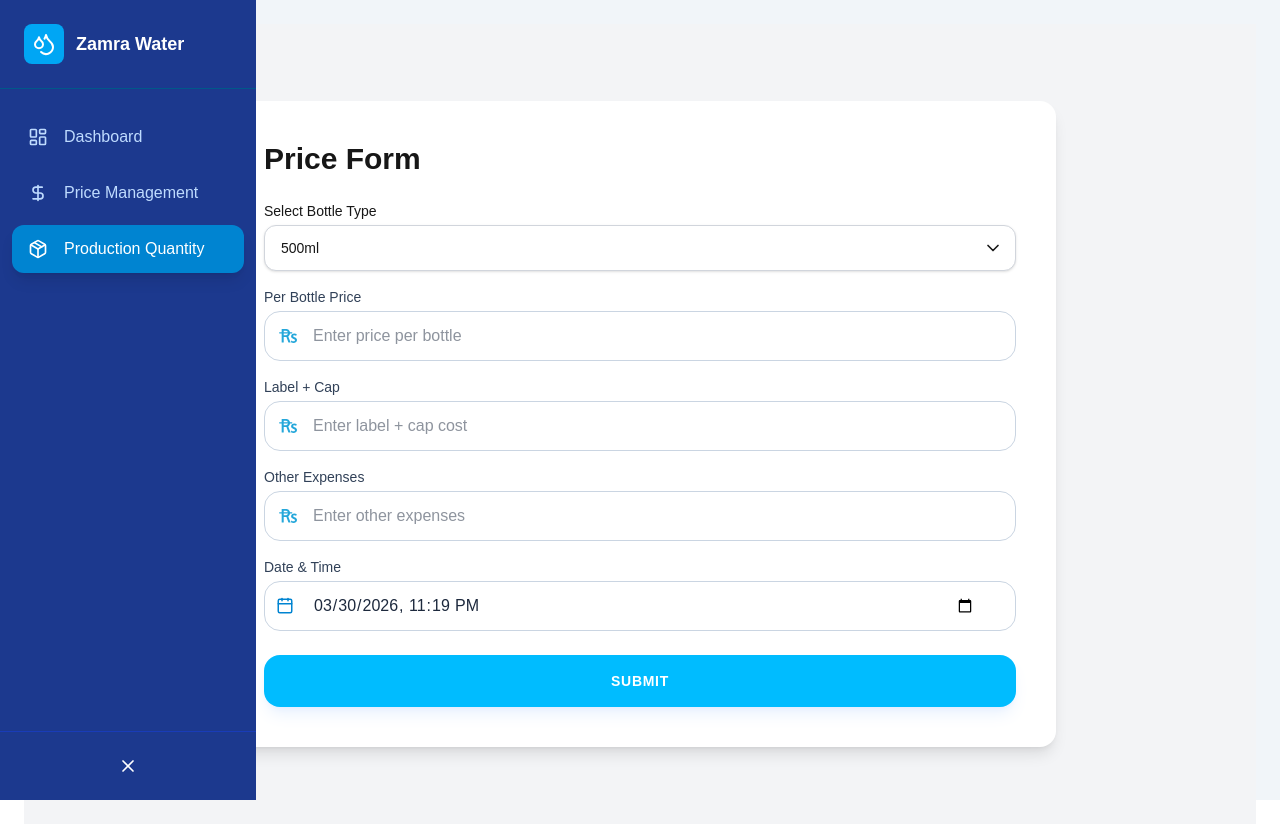
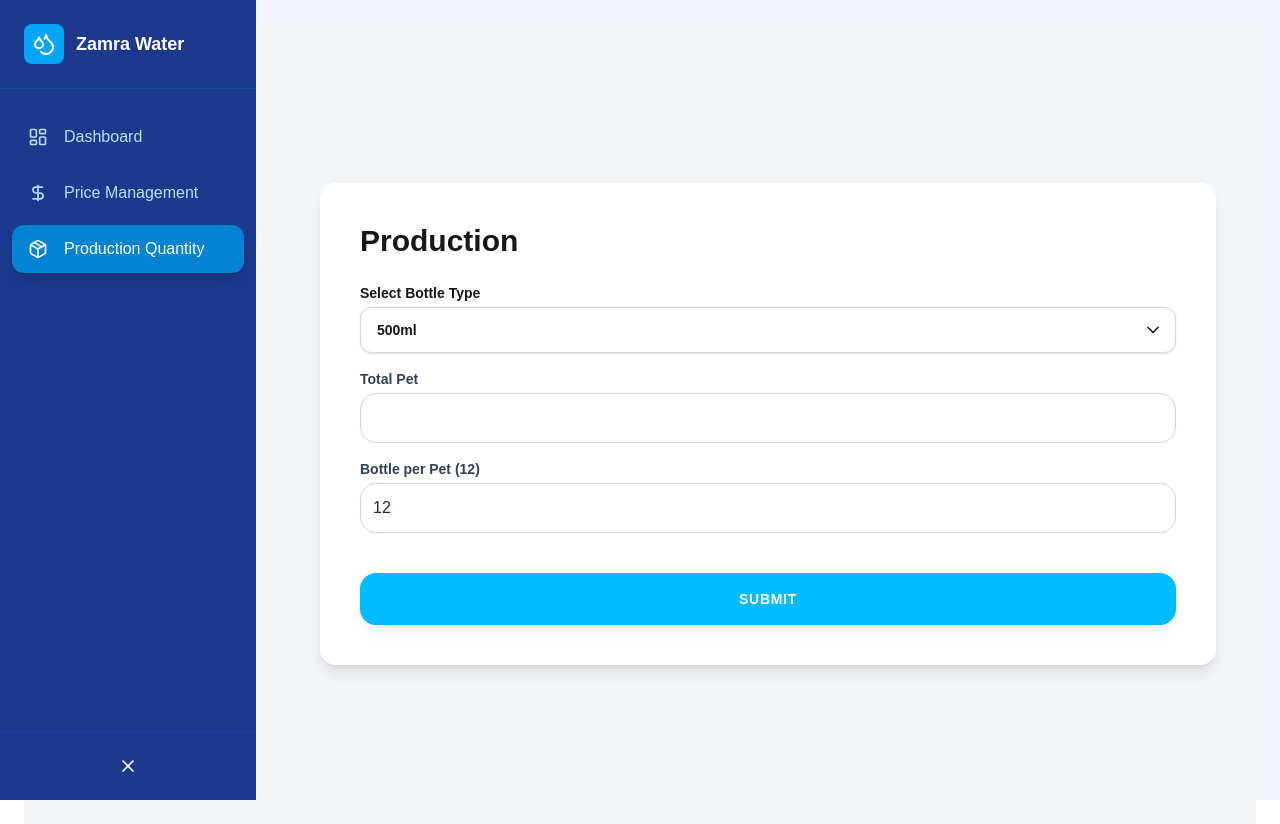
Before and after one commit to SaqibYounas/Zamra, a Next.js app: page /production in a window 1280 px wide. Built offline with nearby package versions, Linux system fonts and the light colour scheme.

Commit message:
Update the UI

```diff
--- a/app/(dashboard)/dashboard/page.tsx
+++ b/app/(dashboard)/dashboard/page.tsx
@@ -6,7 +6,7 @@ const metrics = [
   'Today Stock',
   'Total Cost',
   'Profit Today',
-  'Over all Stock',
+  'Overall Stock',
 ] as const;
 
 export default function DashboardPage() {
@@ -17,7 +17,7 @@ export default function DashboardPage() {
           Business Dashboard
         </h1>
 
-        <div className="grid grid-cols-1 sm:grid-cols-2 md:grid-cols-2 lg:grid-cols-2 gap-6">
+        <div className="grid grid-cols-1 sm:grid-cols-2 gap-6">
           {metrics.map((metric) => (
             <GraphCard key={metric} title={metric} />
           ))}
--- a/app/(dashboard)/price/page.tsx
+++ b/app/(dashboard)/price/page.tsx
@@ -1,6 +1,6 @@
 'use client';
 
-import { useState, ChangeEvent } from 'react';
+import { useState } from 'react';
 import { Calendar } from 'lucide-react';
 import WaterInputField from '../../src/components/inputFields/InputField';
 import Button from '../../src/components/button/Button';
@@ -35,11 +35,13 @@ export default function WaterFormPage() {
   };
 
   return (
-    <div className="flex items-center justify-center min-h-screen bg-gray-100">
-      <main className="w-full max-w-4xl p-4 md:p-8">
-        <div className="bg-white shadow-lg rounded-2xl p-6 md:p-10 w-full">
+    <div className="flex justify-center min-h-screen bg-gray-100">
+      <div className="hidden md:block w-64"></div>
+
+      <main className="flex-1 flex items-center justify-center p-4 md:p-8">
+        <div className="bg-white shadow-lg rounded-2xl p-6 md:p-10 w-full max-w-4xl">
           <h1 className="text-2xl md:text-3xl font-bold text-center md:text-left mb-6">
-            Price Form
+            Price
           </h1>
 
           <Dropdown
@@ -49,47 +51,37 @@ export default function WaterFormPage() {
             onChange={(val) => handleChange('type', val)}
           />
 
+          {/* Input fields */}
           <WaterInputField
             label="Per Bottle Price"
             customicon={RsIcon}
             type="number"
             value={formData.price}
-            onChange={(e: ChangeEvent<HTMLInputElement>) =>
-              handleChange('price', e.target.value)
-            }
+            onChange={(e) => handleChange('price', e.target.value)}
             placeholder="Enter price per bottle"
           />
-
           <WaterInputField
             label="Label + Cap"
             customicon={RsIcon}
             type="number"
             value={formData.labelCap}
-            onChange={(e: ChangeEvent<HTMLInputElement>) =>
-              handleChange('labelCap', e.target.value)
-            }
+            onChange={(e) => handleChange('labelCap', e.target.value)}
             placeholder="Enter label + cap cost"
           />
-
           <WaterInputField
             label="Other Expenses"
             customicon={RsIcon}
             type="number"
             value={formData.otherExpense}
-            onChange={(e: ChangeEvent<HTMLInputElement>) =>
-              handleChange('otherExpense', e.target.value)
-            }
+            onChange={(e) => handleChange('otherExpense', e.target.value)}
             placeholder="Enter other expenses"
           />
-
           <WaterInputField
             label="Date & Time"
             icon={Calendar}
             type="datetime-local"
             value={formData.date}
-            onChange={(e: ChangeEvent<HTMLInputElement>) =>
-              handleChange('date', e.target.value)
-            }
+            onChange={(e) => handleChange('date', e.target.value)}
           />
 
           <Button label="Submit" onClick={handleSubmit} className="mt-6" />
--- a/app/(dashboard)/production/page.tsx
+++ b/app/(dashboard)/production/page.tsx
@@ -1,98 +1,162 @@
 'use client';
 
 import { useState, ChangeEvent } from 'react';
-import { Calendar } from 'lucide-react';
 import WaterInputField from '../../src/components/inputFields/InputField';
 import Button from '../../src/components/button/Button';
 import Dropdown from '../../src/components/dropdown/Dropdown';
-import RsIcon from '@/public/RupeesIcon';
 import { waterTypes } from '../data/waterTypes';
 
-interface WaterFormData {
-  type: string;
-  price: string;
-  labelCap: string;
-  otherExpense: string;
-  date: string;
-}
-
-export default function WaterFormPage() {
-  const [formData, setFormData] = useState<WaterFormData>({
+export default function ProductionPage() {
+  const [state, setState] = useState({
+    sidebarOpen: true,
+    activeTab: 'production-quantity',
     type: waterTypes[0].value,
-    price: '',
-    labelCap: '',
-    otherExpense: '',
-    date: new Date().toISOString().slice(0, 16),
+    formData: {} as Record<string, string>,
   });
 
-  const handleChange = (field: keyof WaterFormData, value: string) => {
-    setFormData((prev) => ({ ...prev, [field]: value }));
+  const updateState = (field: string, value: unknown) => {
+    setState((prev) => ({ ...prev, [field]: value }));
+  };
+
+  const handleChange = (field: string, value: string) => {
+    setState((prev) => ({
+      ...prev,
+      formData: { ...prev.formData, [field]: value },
+    }));
+  };
+
+  const renderFields = () => {
+    const { type, formData } = state;
+
+    switch (type) {
+      case '500ml':
+        return (
+          <>
+            <WaterInputField
+              label="Total Pet"
+              type="number"
+              value={formData.totalBottle || ''}
+              onChange={(e: ChangeEvent<HTMLInputElement>) =>
+                handleChange('totalBottle', e.target.value)
+              }
+            />
+            <WaterInputField
+              label="Bottle per Pet (12)"
+              type="number"
+              value={formData.perPet || '12'}
+              onChange={(e: ChangeEvent<HTMLInputElement>) =>
+                handleChange('perPet', e.target.value)
+              }
+            />
+          </>
+        );
+
+      case '1.5L':
+        return (
+          <>
+            <WaterInputField
+              label="Total Pet"
+              type="number"
+              value={formData.totalPet || ''}
+              onChange={(e: ChangeEvent<HTMLInputElement>) =>
+                handleChange('totalPet', e.target.value)
+              }
+            />
+            <WaterInputField
+              label="Bottle per Pet (6)"
+              type="number"
+              value={formData.perPet || '6'}
+              onChange={(e: ChangeEvent<HTMLInputElement>) =>
+                handleChange('perPet', e.target.value)
+              }
+            />
+          </>
+        );
+
+      case '5L':
+        return (
+          <WaterInputField
+            label="Total Bottles"
+            type="number"
+            value={formData.totalBottle || ''}
+            onChange={(e: ChangeEvent<HTMLInputElement>) =>
+              handleChange('totalBottle', e.target.value)
+            }
+          />
+        );
+
+      case '19L':
+        return (
+          <>
+            <WaterInputField
+              label="Quantity"
+              type="number"
+              value={formData.quantity || ''}
+              onChange={(e: ChangeEvent<HTMLInputElement>) =>
+                handleChange('quantity', e.target.value)
+              }
+            />
+            <WaterInputField
+              label="Total Price"
+              type="number"
+              value={formData.totalPrice || ''}
+              onChange={(e: ChangeEvent<HTMLInputElement>) =>
+                handleChange('totalPrice', e.target.value)
+              }
+            />
+          </>
+        );
+
+      case '19L Refill':
+        return (
+          <WaterInputField
+            label="Total Refill Today"
+            type="number"
+            value={formData.refill || ''}
+            onChange={(e: ChangeEvent<HTMLInputElement>) =>
+              handleChange('refill', e.target.value)
+            }
+          />
+        );
+
+      default:
+        return null;
+    }
   };
 
   const handleSubmit = () => {
-    console.log('Form submitted:', formData);
-    alert('Data submitted! Check console.');
+    console.log({ type: state.type, ...state.formData });
+    alert('Submitted!');
   };
 
   return (
-    <div className="flex items-center justify-center min-h-screen bg-gray-100">
-      <main className="w-full max-w-4xl p-4 md:p-8">
-        <div className="bg-white shadow-lg rounded-2xl p-6 md:p-10 w-full">
+    <div className="flex min-h-screen bg-gray-100">
+      <main
+        className={`flex-1 flex items-center justify-center p-4 md:p-8 transition-all duration-300 ease-in-out
+          ${state.sidebarOpen ? 'md:ml-64' : 'md:ml-20'}`}
+      >
+        <div className="w-full max-w-4xl bg-white shadow-lg rounded-2xl p-6 md:p-10 flex flex-col justify-center">
           <h1 className="text-2xl md:text-3xl font-bold text-center md:text-left mb-6">
-            Price Form
+            Production
           </h1>
 
           <Dropdown
             label="Select Bottle Type"
             options={waterTypes}
-            value={formData.type}
-            onChange={(val) => handleChange('type', val)}
+            value={state.type}
+            onChange={(val) => {
+              updateState('type', val);
+              updateState('formData', {});
+            }}
           />
 
-          <WaterInputField
-            label="Per Bottle Price"
-            customicon={RsIcon}
-            type="number"
-            value={formData.price}
-            onChange={(e: ChangeEvent<HTMLInputElement>) =>
-              handleChange('price', e.target.value)
-            }
-            placeholder="Enter price per bottle"
+          {renderFields()}
+
+          <Button
+            label="Submit"
+            onClick={handleSubmit}
+            className="mt-6 self-center md:self-start"
           />
-
-          <WaterInputField
-            label="Label + Cap"
-            customicon={RsIcon}
-            type="number"
-            value={formData.labelCap}
-            onChange={(e: ChangeEvent<HTMLInputElement>) =>
-              handleChange('labelCap', e.target.value)
-            }
-            placeholder="Enter label + cap cost"
-          />
-
-          <WaterInputField
-            label="Other Expenses"
-            customicon={RsIcon}
-            type="number"
-            value={formData.otherExpense}
-            onChange={(e: ChangeEvent<HTMLInputElement>) =>
-              handleChange('otherExpense', e.target.value)
-            }
-            placeholder="Enter other expenses"
-          />
-
-          <WaterInputField
-            label="Date & Time"
-            icon={Calendar}
-            type="datetime-local"
-            value={formData.date}
-            onChange={(e: ChangeEvent<HTMLInputElement>) =>
-              handleChange('date', e.target.value)
-            }
-          />
-
-          <Button label="Submit" onClick={handleSubmit} className="mt-6" />
         </div>
       </main>
     </div>
--- a/app/(login)/components/AdminLogin.tsx
+++ b/app/(login)/components/AdminLogin.tsx
@@ -1,5 +1,6 @@
 'use client';
 import { useState } from 'react';
+import { useRouter } from 'next/navigation';
 import {
   Lock,
   ShieldCheck,
@@ -19,6 +20,8 @@ interface FormState {
 }
 
 export default function PlantAdminForm() {
+  const router = useRouter();
+
   const [formState, setFormState] = useState<FormState>({
     operatorId: '',
     accessToken: '',
@@ -64,8 +67,22 @@ export default function PlantAdminForm() {
       return;
     }
 
-    setLoading(true);
-    setTimeout(() => setLoading(false), 2000);
+    if (
+      formState.operatorId === 'sufyanmalik804@zamra.pk' &&
+      formState.accessToken === 'zamra@804'
+    ) {
+      setLoading(true);
+      setTimeout(() => {
+        setLoading(false);
+        router.push('/dashboard');
+      }, 1000);
+    } else {
+      setFormState((prev) => ({
+        ...prev,
+        emailError: 'Invalid email or password',
+        passwordError: 'Invalid email or password',
+      }));
+    }
   };
 
   return (
@@ -125,8 +142,9 @@ export default function PlantAdminForm() {
               Online
             </span>
           </div>
-        </div>{' '}
+        </div>
         <AppButton
+          onClick={handleSubmit}
           label="Login"
           loading={loading}
           className="w-full bg-sky-400 hover:bg-sky-500 text-white shadow-md hover:shadow-lg transition-all"
--- a/app/src/components/button/Button.tsx
+++ b/app/src/components/button/Button.tsx
@@ -1,34 +1,29 @@
 'use client';
 import { Loader2 } from 'lucide-react';
-import { Fragment } from 'react';
-import { Button as HeadlessButton } from '@headlessui/react';
 
-interface ButtonProps {
+interface ButtonProps extends React.ButtonHTMLAttributes<HTMLButtonElement> {
   label: string;
   loading?: boolean;
-  onClick?: () => void;
-  disabled?: boolean;
-  className?: string;
 }
 
 export default function Button({
   label,
   loading = false,
-  onClick,
+  type = 'button',
   disabled = false,
   className = '',
+  ...props
 }: ButtonProps) {
   return (
-    <HeadlessButton as={Fragment} disabled={disabled || loading}>
     <button
-        onClick={onClick}
+      type={type}
       disabled={disabled || loading}
       className={`w-full flex items-center justify-center gap-3 py-4 rounded-2xl font-black uppercase text-sm tracking-wider transition-all shadow-lg shadow-blue-500/10
         ${loading || disabled ? 'bg-slate-800 cursor-not-allowed' : 'bg-sky-400 hover:bg-sky-500'}
         text-white ${className}`}
+      {...props}
     >
       {loading ? <Loader2 className="animate-spin" /> : label}
     </button>
-    </HeadlessButton>
   );
 }
--- a/app/src/components/dropdown/Dropdown.tsx
+++ b/app/src/components/dropdown/Dropdown.tsx
@@ -24,14 +24,12 @@ export default function Dropdown({
 }: DropdownProps) {
   return (
     <div className="mb-4 w-full">
-      {label && (
-        <label className="block mb-1 text-sm font-medium">{label}</label>
-      )}
+      {label && <label className="block mb-1 text-sm font-bold">{label}</label>}
 
       <Listbox value={value} onChange={onChange}>
         <div className="relative">
           <Listbox.Button className="relative w-full cursor-pointer rounded-xl border border-gray-300 bg-white py-3 pl-4 pr-10 text-left shadow-sm focus:outline-none focus:ring-2 focus:ring-sky-500 focus:border-sky-500 sm:text-sm">
-            <span className="block truncate">{value}</span>
+            <span className="block truncate font-semibold">{value}</span>
             <span className="absolute inset-y-0 right-0 flex items-center pr-3 pointer-events-none">
               <ChevronDown size={20} />
             </span>
@@ -57,7 +55,7 @@ export default function Dropdown({
                   {({ selected }) => (
                     <>
                       <span
-                        className={`block truncate ${selected ? 'font-medium' : 'font-normal'}`}
+                        className={`block truncate ${selected ? 'font-bold' : 'font-normal'}`}
                       >
                         {option.label}
                       </span>
--- a/app/src/components/graph/Graph.tsx
+++ b/app/src/components/graph/Graph.tsx
@@ -1,6 +1,5 @@
 'use client';
 
-import React from 'react';
 import { Bar } from 'react-chartjs-2';
 import {
   Chart as ChartJS,
@@ -21,6 +20,7 @@ import {
   Layers,
   ArrowUpRight,
 } from 'lucide-react';
+import { JSX } from 'react';
 
 ChartJS.register(
   CategoryScale,
@@ -31,7 +31,16 @@ ChartJS.register(
   Legend
 );
 
-const METRIC_CONFIG = {
+export type MetricType =
+  | 'Today Stock'
+  | 'Total Cost'
+  | 'Profit Today'
+  | 'Overall Stock';
+
+const METRIC_CONFIG: Record<
+  MetricType,
+  { color: string; icon: JSX.Element; unit: string; isCurrency: boolean }
+> = {
   'Today Stock': {
     color: 'rgba(79, 70, 229, 0.85)',
     icon: <Package className="w-5 h-5 text-indigo-600" />,
@@ -50,16 +59,17 @@ const METRIC_CONFIG = {
     unit: 'Rs',
     isCurrency: true,
   },
-  'Over all Stock': {
+  'Overall Stock': {
     color: 'rgba(139, 92, 246, 0.85)',
     icon: <Layers className="w-5 h-5 text-violet-600" />,
     unit: ' units',
     isCurrency: false,
   },
 };
+
 const labels = ['500ml', '1.5L', '5L', '19L', '19L Refill'];
 
-const generateData = (type: string) => {
+const generateData = (type: MetricType) => {
   switch (type) {
     case 'Today Stock':
       return [120, 80, 50, 30, 15];
@@ -70,16 +80,19 @@ const generateData = (type: string) => {
     case 'Overall Stock':
       return [150, 120, 60, 35, 20];
     default:
-      return [0, 0, 0, 0, 0];
+      return [];
   }
 };
 
 interface GraphCardProps {
-  title: keyof typeof METRIC_CONFIG;
+  title: MetricType;
 }
 
 export default function GraphCard({ title }: GraphCardProps) {
   const config = METRIC_CONFIG[title];
+
+  if (!config) return null;
+
   const chartData = generateData(title);
   const totalValue = chartData.reduce((a, b) => a + b, 0);
 
@@ -91,7 +104,7 @@ export default function GraphCard({ title }: GraphCardProps) {
         data: chartData,
         backgroundColor: config.color,
         borderRadius: 8,
-        barThickness: 28,
+        barThickness: 'flex',
       },
     ],
   };
@@ -105,48 +118,70 @@ export default function GraphCard({ title }: GraphCardProps) {
         callbacks: {
           label: (tooltipItem: TooltipItem<'bar'>) => {
             const value = tooltipItem.raw as number;
-            if (config.isCurrency) {
-              return `${tooltipItem.dataset.label}: ₹${value.toLocaleString()}`;
-            }
-            return `${tooltipItem.dataset.label}: ${value}${config.unit}`;
+            return config.isCurrency
+              ? `${tooltipItem.dataset.label}: ₹${value.toLocaleString()}`
+              : `${tooltipItem.dataset.label}: ${value}${config.unit}`;
           },
         },
       },
-      title: { display: true, text: title, font: { size: 16, weight: 'bold' } },
+      title: {
+        display: true,
+        text: title,
+        font: { size: 16, weight: 'bold' },
+      },
     },
     scales: {
       y: { beginAtZero: true },
-      x: { title: { display: true, text: 'Bottle Types' } },
+      x: { title: { display: true, text: 'Bottle Types', font: { size: 12 } } },
     },
   };
 
   return (
-    <div className="bg-white rounded-3xl p-6 shadow-lg border border-slate-100 hover:shadow-xl transition-all flex flex-col h-full w-full">
-      {' '}
-      <div className="flex items-center justify-between mb-6">
-        <div className="flex items-center gap-3">
+    <div className="bg-white rounded-3xl p-4 sm:p-6 md:p-6 lg:p-8 shadow-lg border border-slate-100 hover:shadow-xl transition-all flex flex-col h-full w-full">
+      <div className="flex flex-col sm:flex-row items-start sm:items-center justify-between mb-4 sm:mb-6">
+        <div className="flex items-center gap-3 mb-2 sm:mb-0">
           <div className="p-2.5 bg-slate-50 rounded-xl">{config.icon}</div>
           <div>
-            <h3 className="text-lg font-bold text-slate-900">{title}</h3>
-            <p className="text-xs text-slate-400 uppercase tracking-wider">
+            <h3 className="text-base sm:text-lg md:text-xl font-bold text-slate-900">
+              {title}
+            </h3>
+            <p className="text-[9px] sm:text-xs md:text-sm font-bold pl-1 text-slate-400 uppercase tracking-wider">
               Daily Overview
             </p>
           </div>
         </div>
         <div className="text-right">
-          <div className="text-xl font-bold text-slate-900">
-            {config.isCurrency ? 'Rs' : ''}
+          <div className="text-lg sm:text-xl md:text-2xl font-bold text-slate-900">
+            {config.isCurrency ? 'Rs ' : ''}
             {totalValue.toLocaleString()}
           </div>
-          <div className="flex items-center text-emerald-500 text-[10px] font-bold justify-end">
-            <ArrowUpRight className="w-3 h-3" />
-            <span>12%</span>
+          <div className="flex items-center text-emerald-500 text-[9px] sm:text-[10px] md:text-xs font-bold justify-end">
+            <ArrowUpRight className="w-3 h-3 sm:w-4 sm:h-4 md:w-4 md:h-4" />
+            <span>15%</span>
           </div>
         </div>
       </div>
-      <div className="flex-grow min-h-[220px]">
+
+      <div className="grow min-h-[180px] sm:min-h-[200px] md:min-h-[220px] lg:min-h-[240px]">
         <Bar data={data} options={options} />
       </div>
     </div>
   );
 }
+
+export function DashboardGraphGrid() {
+  const metrics: MetricType[] = [
+    'Today Stock',
+    'Total Cost',
+    'Profit Today',
+    'Overall Stock',
+  ];
+
+  return (
+    <div className="p-4 sm:p-6 md:p-8 grid grid-cols-1 sm:grid-cols-2 lg:grid-cols-4 gap-6">
+      {metrics.map((metric) => (
+        <GraphCard key={metric} title={metric} />
+      ))}
+    </div>
+  );
+}
--- a/app/src/components/inputFields/InputField.tsx
+++ b/app/src/components/inputFields/InputField.tsx
@@ -36,7 +36,7 @@ export default function WaterInputField({
   return (
     <div className="mb-4 w-full">
       <label
-        className={`block mb-1 text-sm font-medium ${
+        className={`block mb-1 text-sm  font-bold ${
           dark ? 'text-sky-300' : 'text-slate-700'
         }`}
       >
@@ -75,9 +75,9 @@ export default function WaterInputField({
       </div>
 
       <Transition
-        as={Fragment}
+        as="div"
         show={!!error}
-        enter="transition-opacity duration-200 "
+        enter="transition-opacity duration-200"
         enterFrom="opacity-0"
         enterTo="opacity-100"
         leave="transition-opacity duration-150"
@@ -85,7 +85,7 @@ export default function WaterInputField({
         leaveTo="opacity-0"
       >
         {error && (
-          <p className="mt-1 text-xs text-red-500 flex items-center gap-1 font-medium ">
+          <p className="mt-1 text-xs text-red-400 pl-4 flex items-center gap-1 font-bold ">
             {error}
           </p>
         )}
```
Also changed, not shown: app/(login)/page.tsx (+10 -3 lines). Lines whose indentation alone changed are shown as unchanged.
